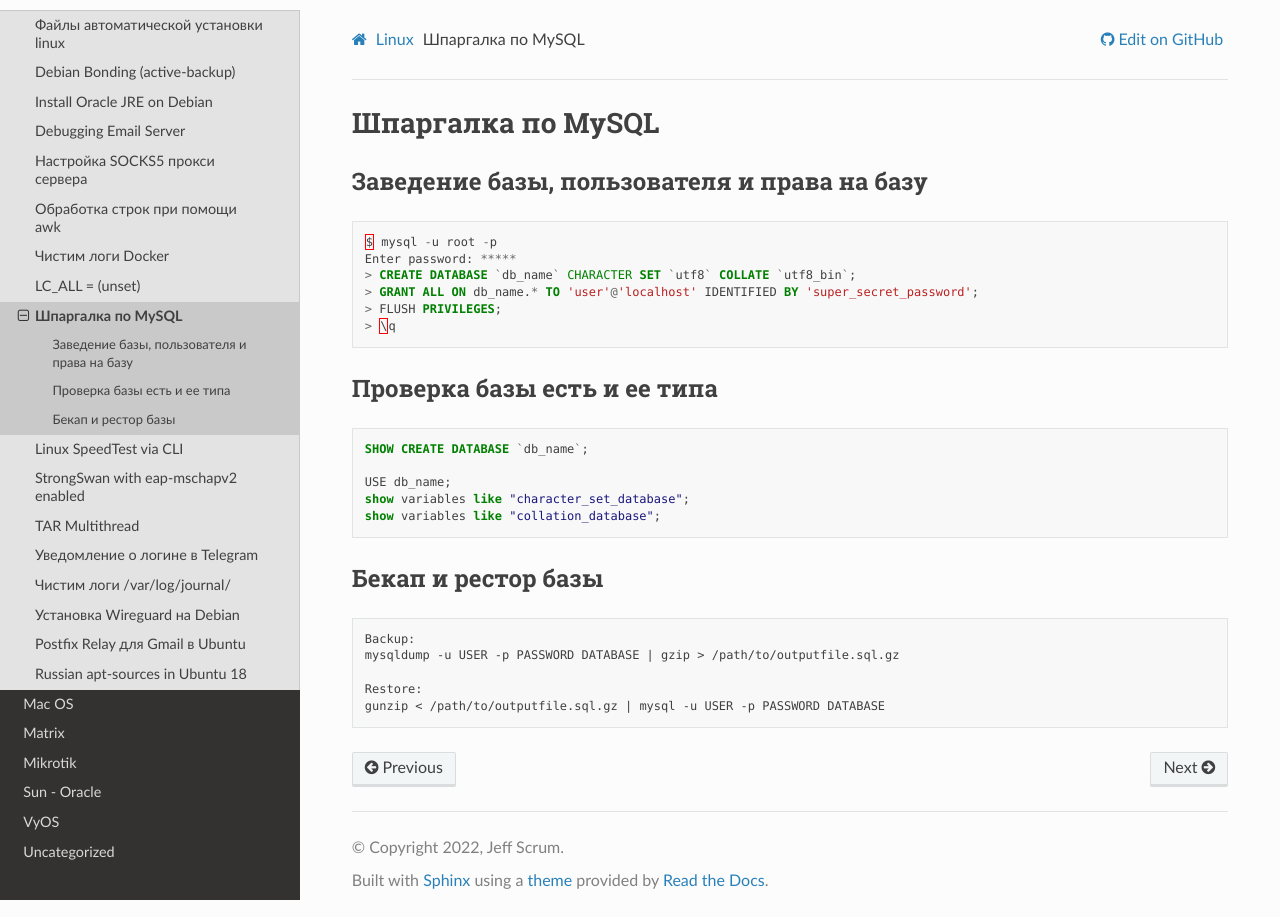
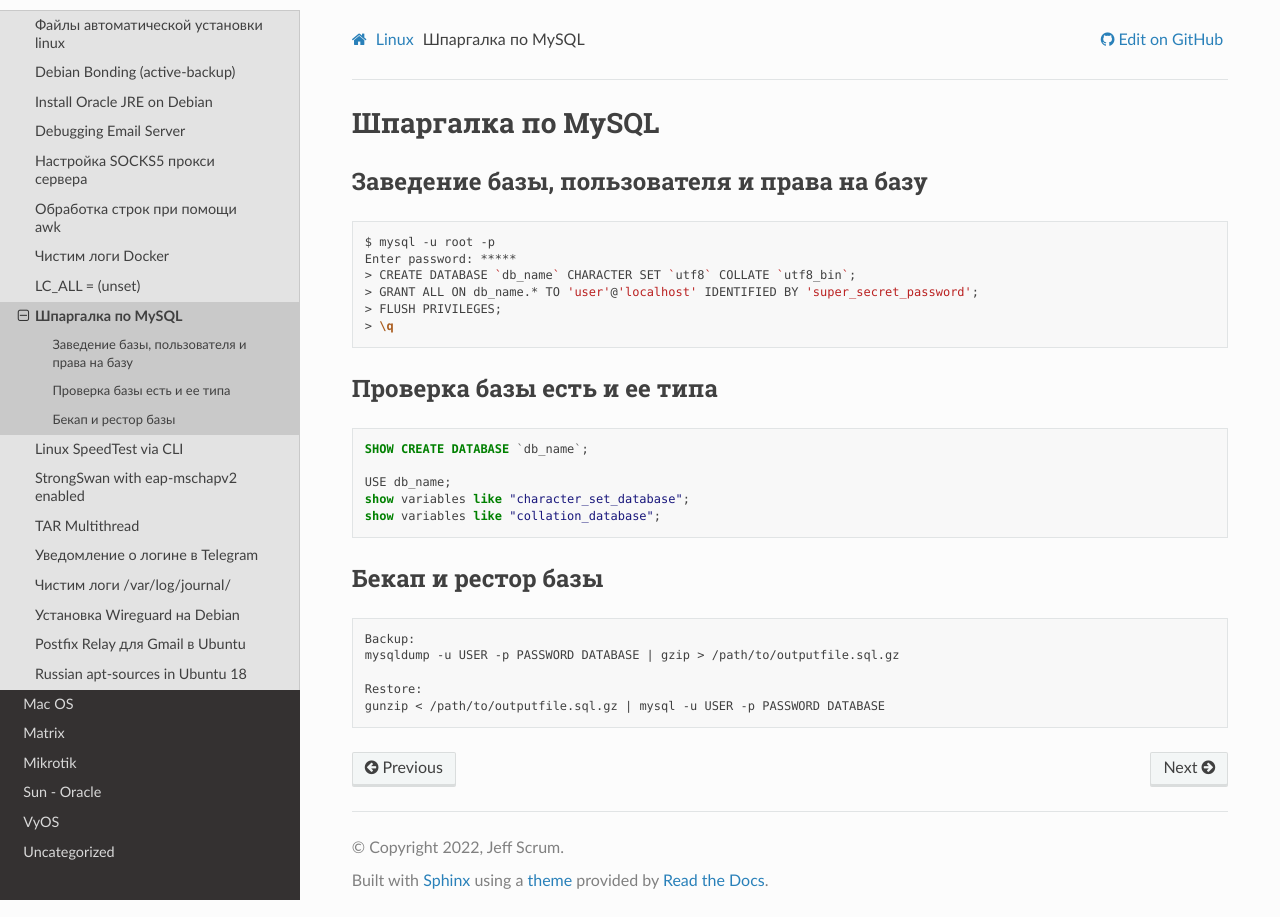
Before and after one commit to jeffscrum/jeffscrum.github.io, a Sphinx documentation site: the page built from source/linux/linux-mysql-operations.rst, in a window 1280 px wide. Built offline with Sphinx 7.4.7 and the Read the Docs theme 2.0.0, drawn with Linux system fonts in a browser that asks for light colours.

Commit message:
Update linux-mysql-operations.rst

```diff
--- a/source/linux/linux-mysql-operations.rst
+++ b/source/linux/linux-mysql-operations.rst
@@ -8,7 +8,7 @@
 Заведение базы, пользователя и права на базу
 --------------------------------------------
 
-.. code-block:: sql
+.. code-block:: bash
 
    $ mysql -u root -p
    Enter password: *****
```
